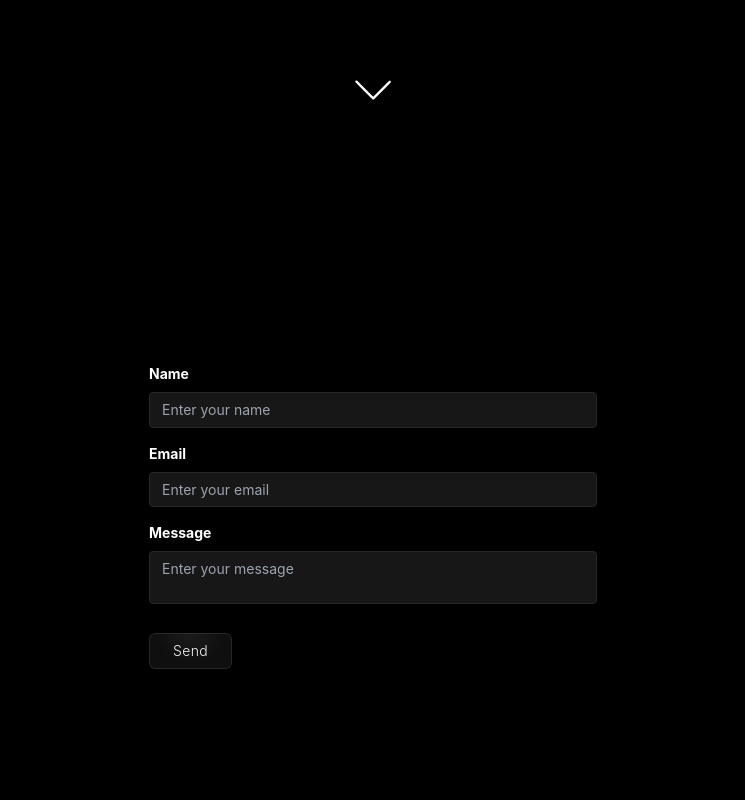
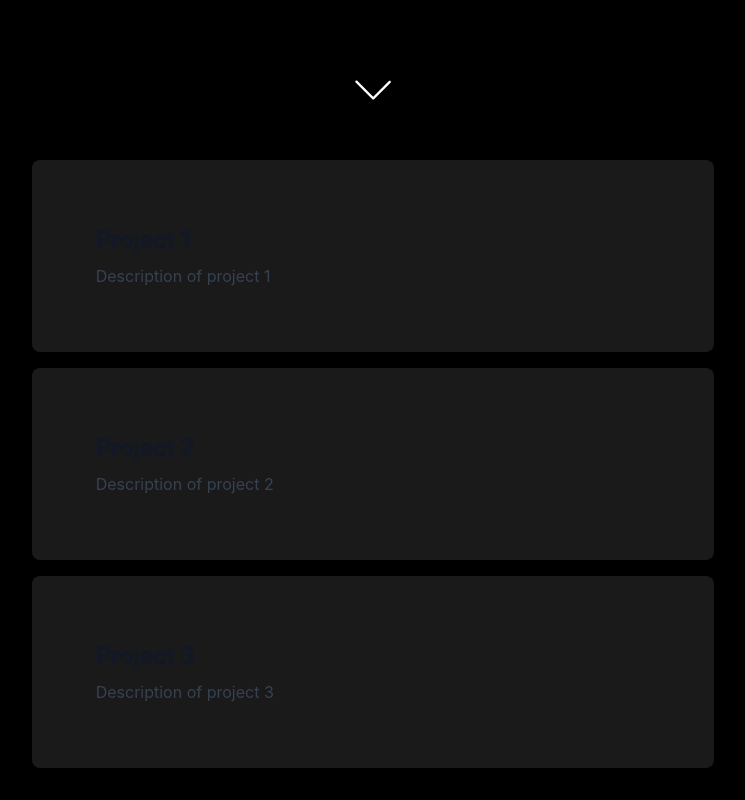
Before and after one commit to amgvu/Personal-Site, a Next.js app: page / in a window 1280 px wide. Shown: the part 680-1480 px from the top of the page, without its empty margins (267-1012 px from the left). Before the commit the page ends 1441 px from the top, so only its background shows below. Built offline with nearby package versions, Linux system fonts and the light colour scheme; what prettier-plugin-tailwindcss, tailwindcss-animatecss would draw is missing.

Commit message:
Project cards

```diff
--- /dev/null
+++ b/components/ProjectCard.tsx
@@ -0,0 +1,18 @@
+import React from 'react';
+
+interface ProjectCardProps {
+  title: string;
+  description: string;
+  link: string;
+}
+
+const ProjectCard: React.FC<ProjectCardProps> = ({ title, description, link }) => {
+  return (
+    <a href={link} target="_blank" rel="noopener noreferrer" className="block p-16 w-8/12 mx-auto bg-white bg-opacity-10 backdrop-filter backdrop-blur-lg rounded-lg shadow-md hover:bg-opacity-20 transition duration-300">
+      <h5 className="mb-2 text-2xl font-bold tracking-tight text-gray-900 dark:text-white">{title}</h5>
+      <p className="font-normal text-gray-700 dark:text-gray-400">{description}</p>
+    </a>
+  );
+};
+
+export default ProjectCard;
--- a/pages/index.tsx
+++ b/pages/index.tsx
@@ -19,6 +19,8 @@ import {
   FaNode,
   FaPlay
 } from "react-icons/fa";
+
+import ProjectCard from '../components/ProjectCard';
 
 const socialIcons = [
   { icon: AiFillGithub, link: "https://github.com/amgvu/", title: "GitHub" },
@@ -128,6 +130,11 @@ const handleScrollDown = (): void => {
         </button>
         </div>
         </section>
+        <section className="flex flex-col items-center space-y-4 py-10">
+          <ProjectCard title="Project 1" description="Description of project 1" link="https://github.com/amgvu/ShopSentry" />
+          <ProjectCard title="Project 2" description="Description of project 2" link="https://github.com/amgvu/Worble" />
+          <ProjectCard title="Project 3" description="Description of project 3" link="https://github.com/amgvu/Personal-Site" />
+        </section>
         <section className="font-sans text-center">
           <div>
             <p className="text-md space-x-4 flex flex-row justify-center py-6 leading-8 text-gray-800 animate__fadeInUp animate__delay-3s animate__animated dark:text-gray-200">
```
